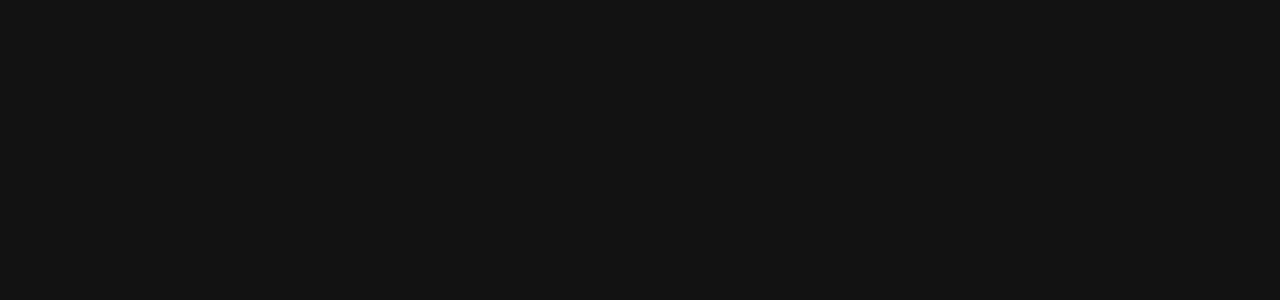
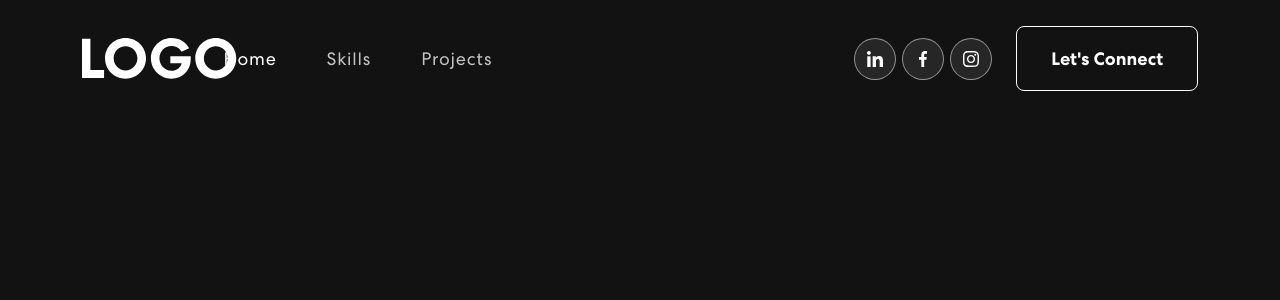
Before and after one commit to ayoisstillhere/portfolio, a React (Vite) app: page / in a window 1280 px wide. Shown: the top 300 px of the page. Built offline with nearby package versions, Linux system fonts and the light colour scheme.

Commit message:
added navbar to app.tsx

```diff
--- a/src/App.tsx
+++ b/src/App.tsx
@@ -1,7 +1,11 @@
 import "./App.css";
+import NavBar from "./components/NavBar";
+import "bootstrap/dist/css/bootstrap.min.css";
 
 function App() {
-  return <div className="App"></div>;
+  return <div className="App">
+    <NavBar />
+  </div>;
 }
 
 export default App;
```
